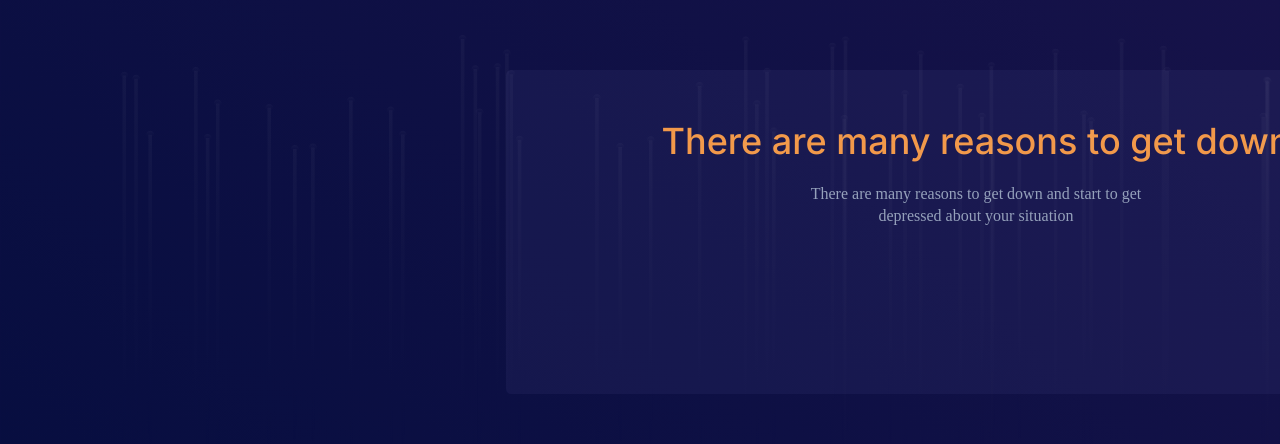
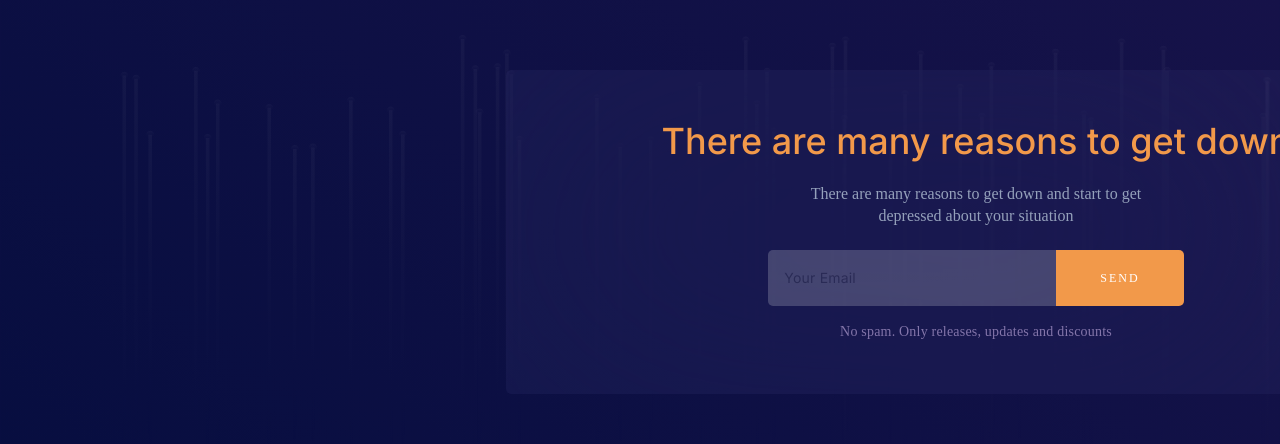
Before and after one commit to chizhik8/Data-Processing-Services, a React (Create React App) app: page / in a window 1280 px wide. Shown: the part 4121-4565 px from the top of the page. Built offline with nearby package versions, Linux system fonts and the light colour scheme.

Commit message:
add subscribe components

```diff
--- a/src/assets/dataMain.js
+++ b/src/assets/dataMain.js
@@ -54,6 +54,7 @@ const main = {
     subscribe: {
         title: 'There are many reasons to get down',
         text: 'There are many reasons to get down and start to get depressed about your situation',
+        sign: 'No spam. Only releases, updates and discounts',
     },
 }
 
--- a/src/components/Main/Main.jsx
+++ b/src/components/Main/Main.jsx
@@ -25,7 +25,7 @@ export class Main extends Component {
         <CreateProject />
         <Content title={invest.title} titleLW={invest.titleLstWrd} text={invest.text} image={invest.img}/>
         <Details title={details.title} text={details.text} items={details.items}/>
-        <Subscribe title={subscribe.title} text={subscribe.text}/>
+        <Subscribe title={subscribe.title} text={subscribe.text} sign={subscribe.sign}/>
       </div>
     );
   }
--- a/src/components/Subscribe/Subscribe.jsx
+++ b/src/components/Subscribe/Subscribe.jsx
@@ -4,13 +4,18 @@ import { ReactSVG } from 'react-svg';
 import styles from './Subscribe.module.scss';
 import rain from '../../assets/images/rain.svg';
 
-function Subscribe({title, text}) {
+function Subscribe({title, text, sign}) {
   return (
     <section className={styles.container}>
       <ReactSVG src={rain} className={styles.imgRain} />
       <div className={styles.context}>
         <h2 className={styles.title}>{title}</h2>
         <p className={styles.text}>{text}</p>
+        <form className={styles.form}>
+          <input type="email" className={styles.email} placeholder='Your Email'/>
+          <input type="submit" value="Send" className={styles.submit}></input>
+        </form>
+        <p className={styles.sign}>{sign}</p>
       </div>
     </section>
   )
--- a/src/components/Subscribe/Subscribe.module.scss
+++ b/src/components/Subscribe/Subscribe.module.scss
@@ -19,6 +19,7 @@
   flex-wrap: wrap;
   flex-direction: column;
   background: rgba(60, 62, 125, 0.19);
+  backdrop-filter: blur(134px);
   border-radius: 5px;
   text-align: center;
   margin: auto;
@@ -41,3 +42,61 @@
   line-height: 1.37;
   color: #95a1bb;
 }
+
+.form {
+  // background-color: whitesmoke;
+  display: flex;
+  justify-content: center;
+  height: 56px;
+  margin-top: 23px;
+}
+
+.email {
+  background: #F6F6F6;
+  opacity: 0.1;
+  border-radius: 5px 0px 0px 5px;
+  width: 288px;
+  height: 100%;
+  padding: 18px 16px;
+  font-family: 'Inter';
+  font-style: normal;
+  font-weight: 400;
+  font-size: 14px;
+  line-height: 1.43;
+  letter-spacing: 0.2px;
+  color: #FFFFFF;
+  opacity: 0.2;
+  border: none;
+}
+
+.email:active,
+.email:hover,
+.email:focus {
+  outline: none;
+}
+
+.submit {
+  background: #F2994A;
+  border-radius: 0px 5px 5px 0px;
+  font-family: 'Rubik';
+  font-style: normal;
+  font-weight: 500;
+  font-size: 12px;
+  line-height: 1.67;
+  text-align: center;
+  letter-spacing: 2px;
+  text-transform: uppercase;
+  color: #FFFFFF;
+  cursor: pointer;
+  padding: 16px 44px;
+  border: none;
+}
+
+.sign {
+  margin-top: 16px;
+  font-family: 'Gilroy-SemiBold';
+  font-size: 14px;
+  line-height: 1.43;
+  letter-spacing: 0.2px;
+  color: #8476AA;
+}
```
Also changed, not shown: src/assets/images/heart.svg (added).
